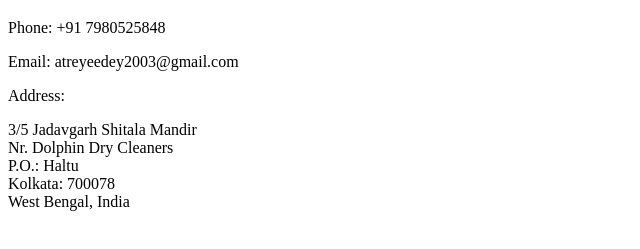
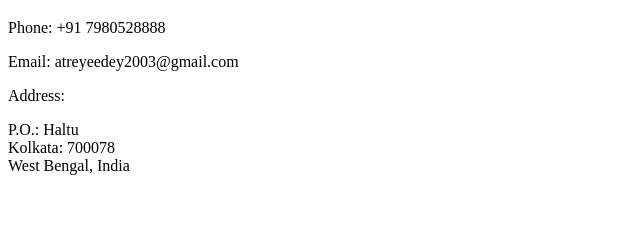
Before and after one commit to Atreyeedey2003/My-Resume, a plain HTML site: page contact.html in a window 1280 px wide. Shown: the part 61-310 px from the top of the page, without its empty margins (0-640 px from the left). Drawn offline with Linux system fonts and the light colour scheme.

Commit message:
Update contact.html

```diff
--- a/contact.html
+++ b/contact.html
@@ -7,12 +7,10 @@
 </head>
 <body>
   <h1>Contact Me</h1>
-<p>Phone: +91 7980525848</p>
+<p>Phone: +91 7980528888</p>
 <p>Email: atreyeedey2003@gmail.com</p>
 <p>Address:</p>
 <p>
-  3/5 Jadavgarh Shitala Mandir<br />
-  Nr. Dolphin Dry Cleaners<br/>
   P.O.: Haltu<br />
   Kolkata: 700078<br />
   West Bengal, India <br />
```
